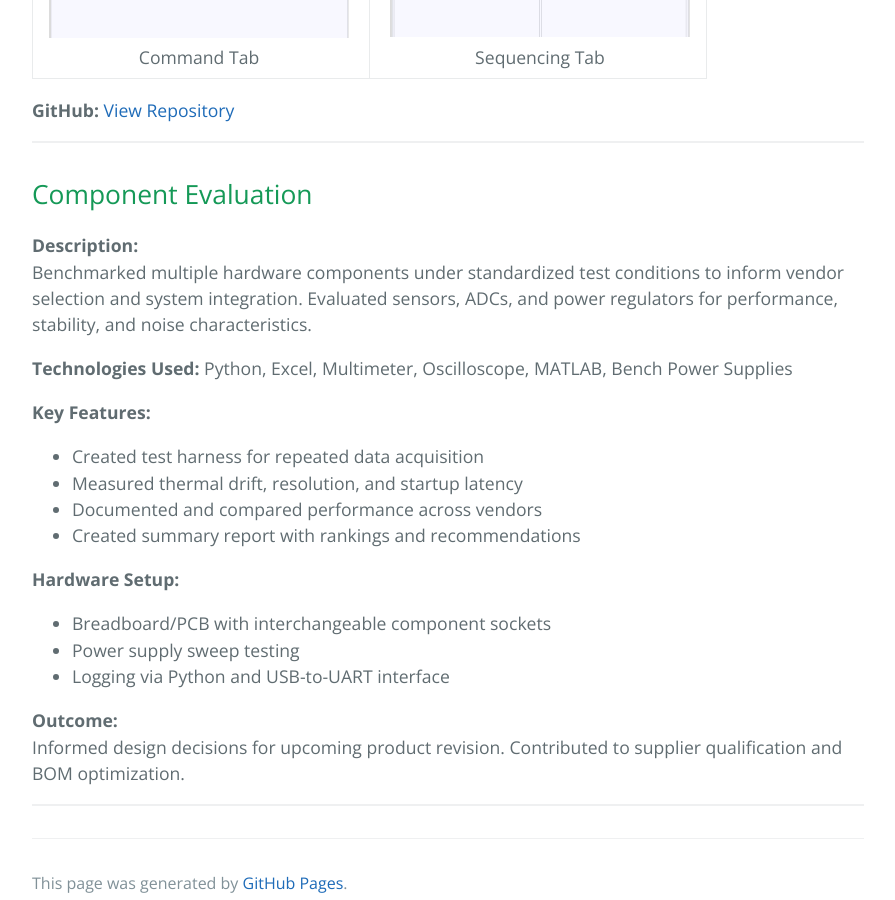
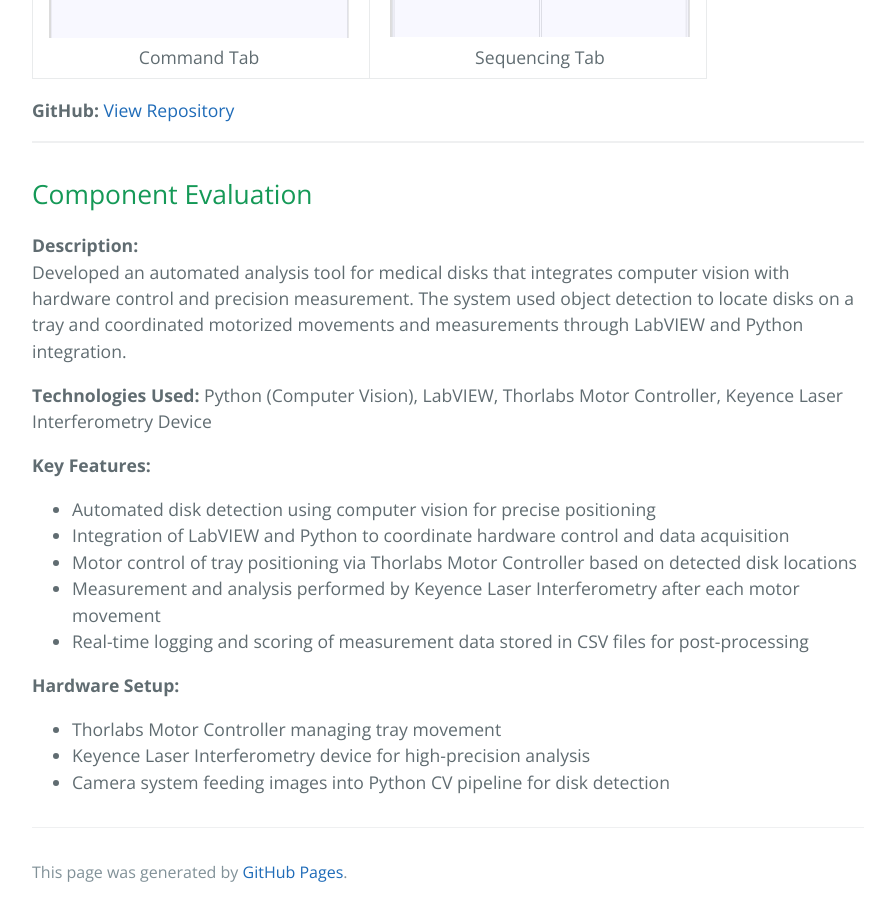
Before and after one commit to cpalencica/cpalencica.github.io, a Jekyll site: the page built from projects/internships/index.md, in a window 1280 px wide and 900 px high, scrolled down 2639 px. Shown: the whole window, without its empty margins (192-1087 px from the left). Built offline with Jekyll 4.4.1, drawn with Linux system fonts in a browser that asks for light colours; a style sheet for code colours, icons or effects is not loaded.

Commit message:
added ce section

```diff
--- a/projects/internships/index.md
+++ b/projects/internships/index.md
@@ -102,22 +102,18 @@ Created a Python GUI application for the P1A system that enables users—especia
 ## Component Evaluation
 
 **Description:**
-Benchmarked multiple hardware components under standardized test conditions to inform vendor selection and system integration. Evaluated sensors, ADCs, and power regulators for performance, stability, and noise characteristics.
+Developed an automated analysis tool for medical disks that integrates computer vision with hardware control and precision measurement. The system used object detection to locate disks on a tray and coordinated motorized movements and measurements through LabVIEW and Python integration.
 
-**Technologies Used:** Python, Excel, Multimeter, Oscilloscope, MATLAB, Bench Power Supplies
+**Technologies Used:** Python (Computer Vision), LabVIEW, Thorlabs Motor Controller, Keyence Laser Interferometry Device
 
 **Key Features:**
-- Created test harness for repeated data acquisition
-- Measured thermal drift, resolution, and startup latency
-- Documented and compared performance across vendors
-- Created summary report with rankings and recommendations
+- Automated disk detection using computer vision for precise positioning
+- Integration of LabVIEW and Python to coordinate hardware control and data acquisition
+- Motor control of tray positioning via Thorlabs Motor Controller based on detected disk locations
+- Measurement and analysis performed by Keyence Laser Interferometry after each motor movement
+- Real-time logging and scoring of measurement data stored in CSV files for post-processing
 
 **Hardware Setup:**
-- Breadboard/PCB with interchangeable component sockets
-- Power supply sweep testing
-- Logging via Python and USB-to-UART interface
-
-**Outcome:**
-Informed design decisions for upcoming product revision. Contributed to supplier qualification and BOM optimization.
-
----
+- Thorlabs Motor Controller managing tray movement
+- Keyence Laser Interferometry device for high-precision analysis
+- Camera system feeding images into Python CV pipeline for disk detection
```
